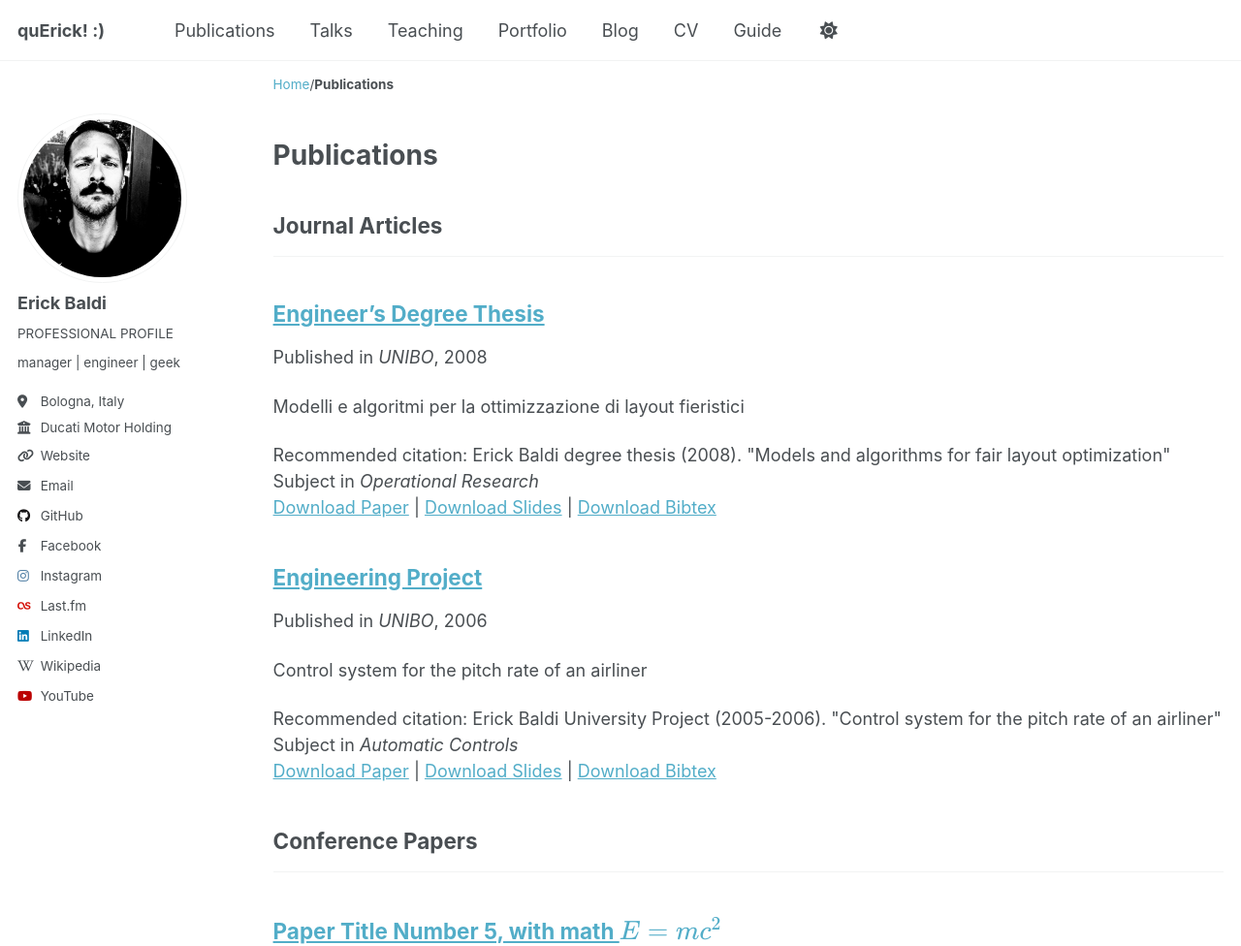
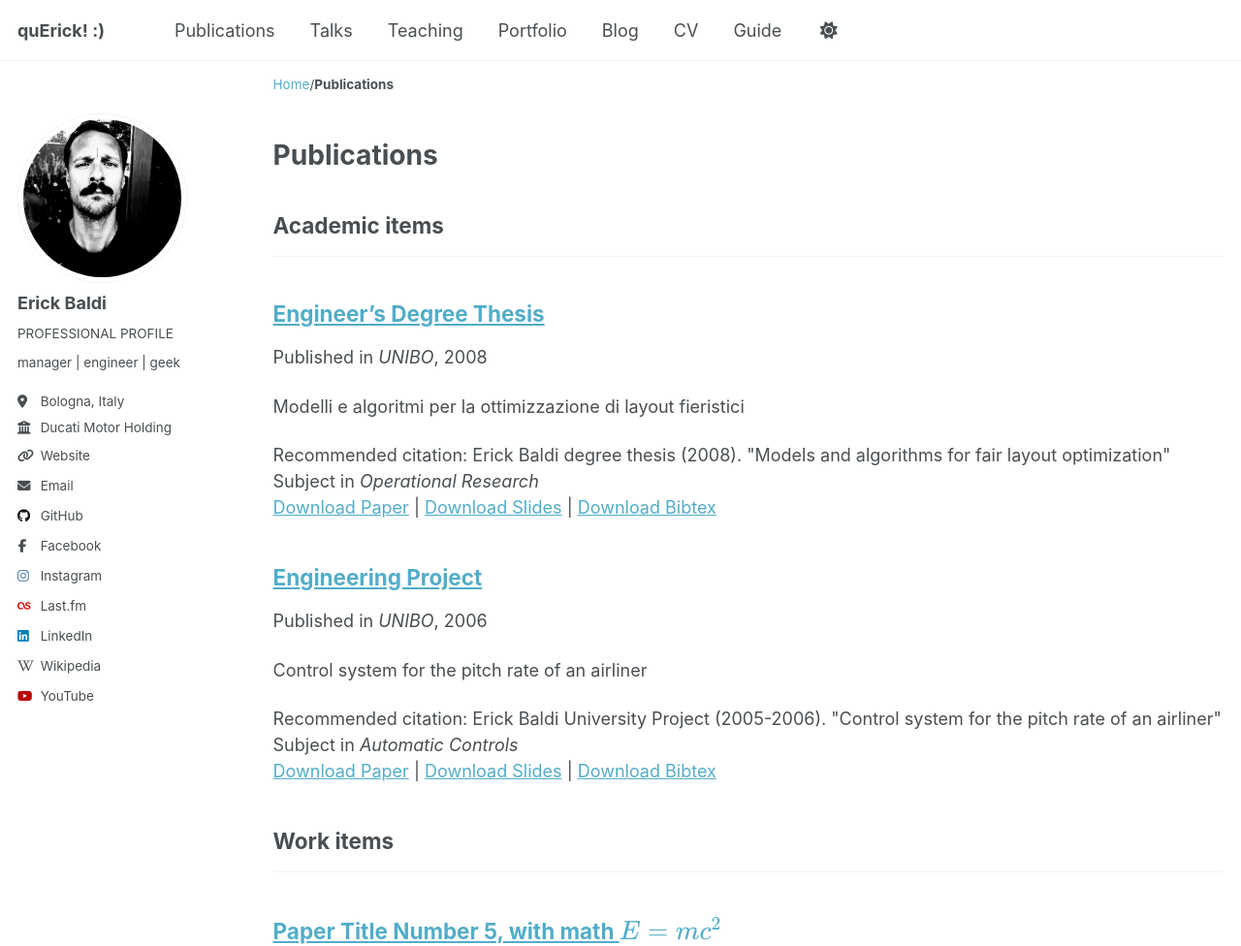
Before and after one commit to erickbaldi/erickbaldi.github.io, a Jekyll site: the page built from _pages/publications.html, in a window 1280 px wide and 1400 px high. Shown: the top 976 px of the window at 97% size. Built offline with Jekyll 4.4.1, drawn with Linux system fonts in a browser that asks for light colours; a script that is not in the unit is left out.

Commit message:
Update _config.yml

```diff
--- a/_config.yml
+++ b/_config.yml
@@ -82,9 +82,9 @@ publication_category:
   books:
     title: 'Books'
   manuscripts:
-    title: 'Journal Articles'
+    title: 'Academic items'
   conferences:
-    title: 'Conference Papers'
+    title: 'Work items'
 
 # Site Settings
 teaser                   :  # filename of teaser fallback teaser image placed in /images/, .e.g. "500x300.png"
```
